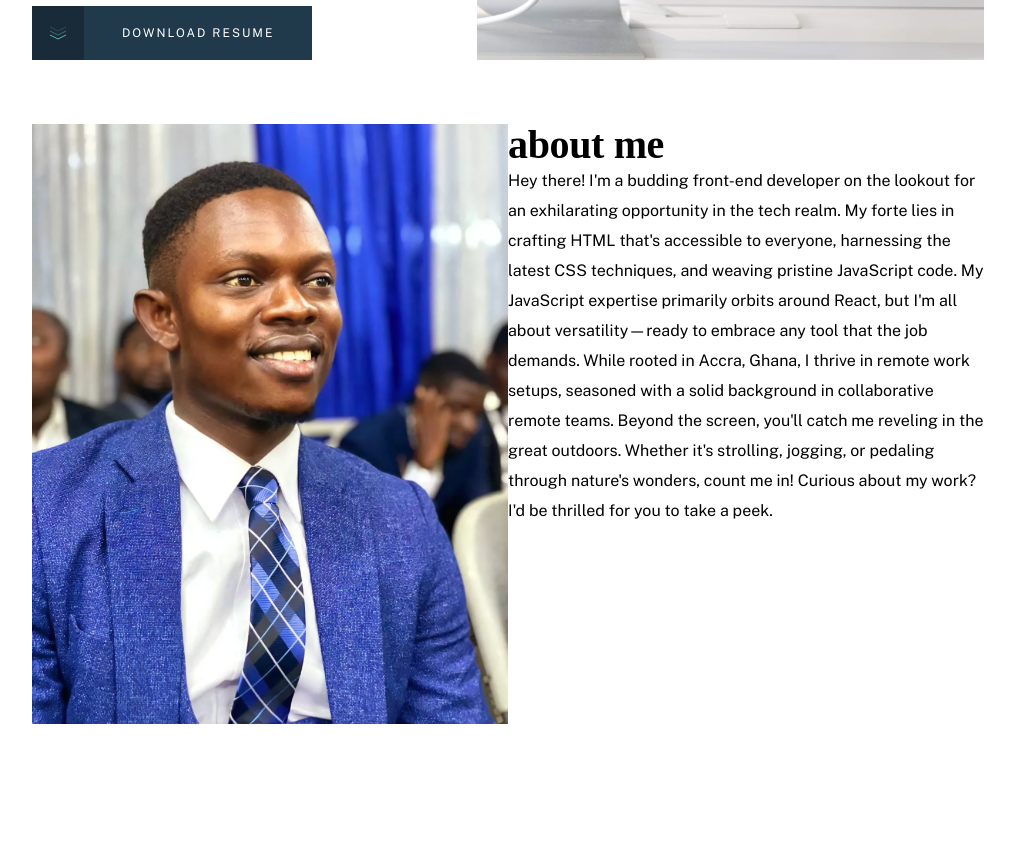
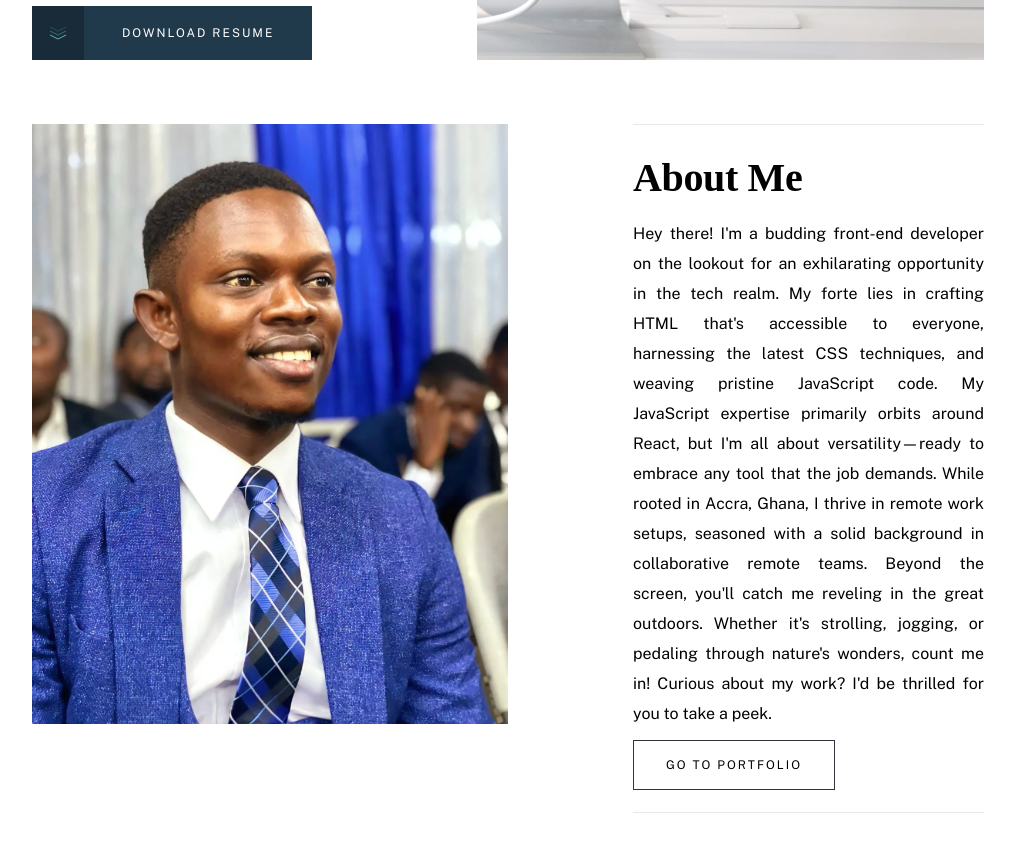
Before and after one commit to ortonb110/portfolio-site, a React (Vite) app: page / in a window 1280 px wide. Shown: the part 700-1552 px from the top of the page, without its empty margins (132-1147 px from the left). Before the commit the page ends 1478 px from the top, so only its background shows below. Built offline with nearby package versions, Linux system fonts and the light colour scheme; a web font is replaced by a local one.

Commit message:
About component

```diff
--- a/src/Components/About.jsx
+++ b/src/Components/About.jsx
@@ -1,14 +1,16 @@
 import bright from "../assets/images/kobe.webp";
+import { NavLink } from "react-router-dom";
 
 const About = () => {
   return (
-    <section className="mobile md:tablet xl:desktop md:grid grid-cols-2">
+    <section className="mobile md:tablet xl:desktop lg:grid grid-cols-2">
       <picture>
-        <img src={bright} type="image/webp" alt="A picture of Bright Orton" className="h-[34.6rem] md:h-[60rem] w-full md:w-[54rem] object-cover" />
+        <img src={bright} type="image/webp" alt="A picture of Bright Orton" className="h-[34.6rem] md:h-[60rem] w-full lg:w-[54rem] object-cover" />
       </picture>
-      <div>
-        <h2>about me</h2>
-        <p>
+      <div className="mt-[3.2rem] xl:mt-0 lg:pl-[5.5rem] xl:pl-[12.5rem]  text-justify ">
+        <div className="border-y-[1px] py-[3.2rem] ">
+          <h2 className="capitalize ">about me</h2>
+          <p className="text-[1.6rem] leading-[3rem] my-[2rem]">
             Hey there! I&apos;m a budding front-end developer on the lookout for an
             exhilarating opportunity in the tech realm. My forte lies in crafting
             HTML that&apos;s accessible to everyone, harnessing the latest CSS
@@ -21,6 +23,10 @@ const About = () => {
             strolling, jogging, or pedaling through nature&apos;s wonders, count me in!
             Curious about my work? I&apos;d be thrilled for you to take a peek.
           </p>
+          <NavLink to={'/portfolio'} className={` border-primaryGreyishBlue hover:bg-primaryGreyishBlue hover:text-white btnDefault`} >
+            go to portfolio
+          </NavLink>
+        </div>
       </div>
     </section>
   );
--- a/src/index.css
+++ b/src/index.css
@@ -72,4 +72,8 @@
     .btn {
         @apply uppercase flex items-center text-[1.2rem]
     }
+
+    .btnDefault {
+        @apply border-[1px] text-center uppercase text-[1.2rem] tracking-[2px] font-normal px-[3.2rem] py-[1.7rem] transition-all ease-in-out duration-200
+    }
 }
```
Lines whose indentation alone changed are shown as unchanged.
